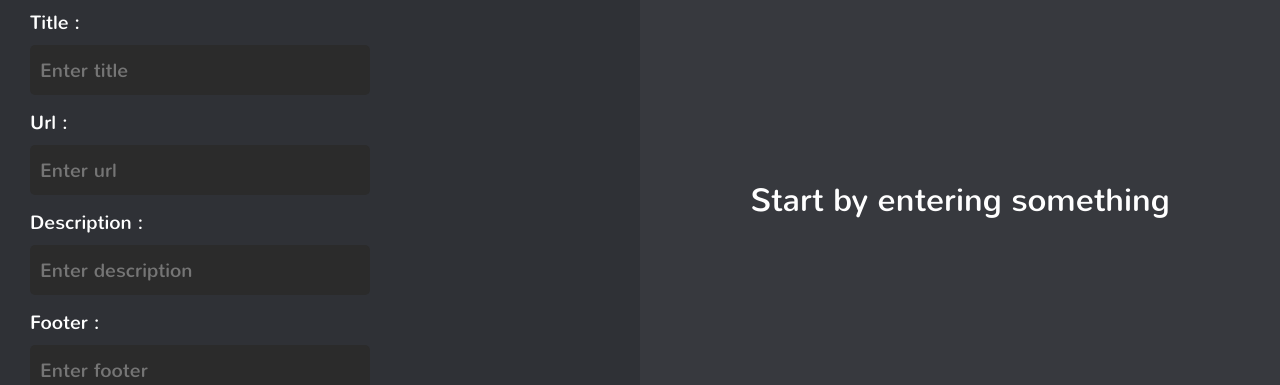
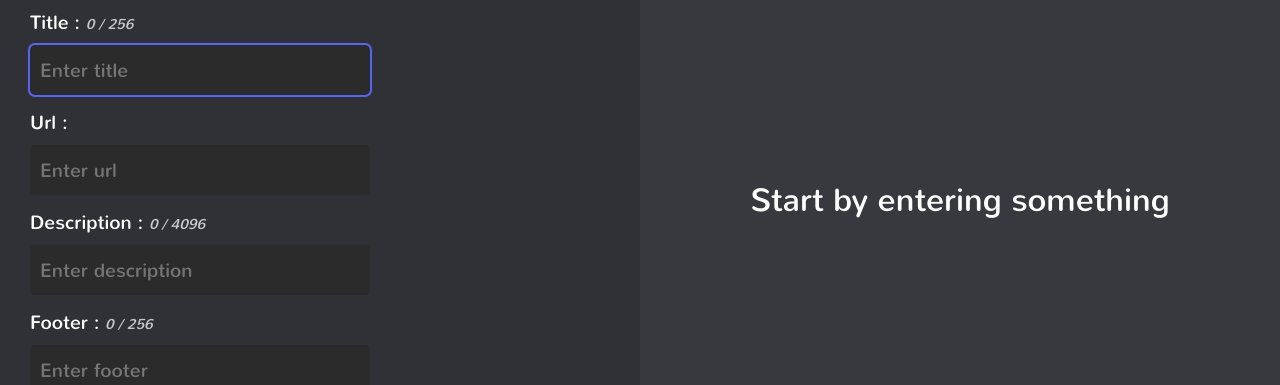
Before and after one commit to DoctorPok42/Discord-Embed, a Next.js app: page / in a window 1280 px wide. Shown: the top 385 px of the page. Built offline with nearby package versions, Linux system fonts and the light colour scheme.

Commit message:
Update index.tsx

```diff
--- a/components/InputText/index.tsx
+++ b/components/InputText/index.tsx
@@ -4,20 +4,38 @@ import styles from "./styles.module.scss";
 interface InputTextProps {
   name: string;
   onChange: (args: string) => void;
+  maxLength?: number;
+  autoFocus?: boolean;
 }
 
-const InputText = ({ onChange, name }: InputTextProps) => {
+const InputText = ({
+  onChange,
+  name,
+  maxLength,
+  autoFocus = false,
+}: InputTextProps) => {
+  const [value, setValue] = useState<string>("");
   const handleChange = (args: string) => {
+    setValue(args);
     onChange(args);
   };
   return (
     <main className={styles.container}>
-      <h2>{name} : </h2>
+      <h2>
+        {name} :{" "}
+        {maxLength && (
+          <span>
+            {value.length} / {maxLength}
+          </span>
+        )}
+      </h2>
       <input
         type="text"
         placeholder={`Enter ${name}`}
         onChange={(e) => handleChange(e.target.value)}
         className={name === "description" ? styles.description : ""}
+        maxLength={maxLength}
+        autoFocus={autoFocus}
       />
     </main>
   );
```
